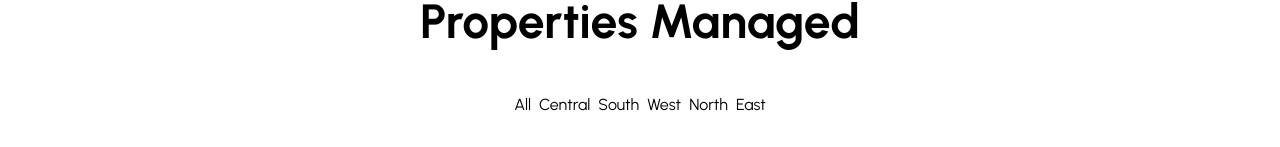
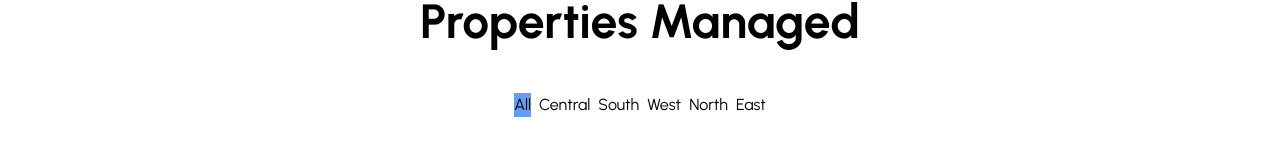
Before and after one commit to EchoKes/stature, a Nuxt app: page /properties in a window 1280 px wide. Shown: the part 99-246 px from the top of the page. Built offline with nearby package versions, Linux system fonts and the light colour scheme.

Commit message:
changed button content

```diff
--- a/components/home/AboutUs.vue
+++ b/components/home/AboutUs.vue
@@ -47,7 +47,7 @@
 
         <!-- CTA Button -->
         <button class="mt-6 bg-black hover:bg-gray-800 transition text-white px-6 py-2 rounded-lg">
-          <NuxtLink to="/organization-structure">Org Struct →</NuxtLink>
+          <NuxtLink to="/organization-structure">Our Team →</NuxtLink>
         </button>
       </div>
     </div>
--- a/pages/properties.vue
+++ b/pages/properties.vue
@@ -11,8 +11,8 @@
         v-for="region in regions"
         :key="region"
         @click="selectedRegion = region"
-        class="btn btn-sm"
-        :class="{ 'btn-primary': selectedRegion === region }"
+        class="btn btn-sm border-none"
+        :class="{ 'bg-[#659DF6] border-none transition-colors duration-400': selectedRegion === region }"
       >
         {{ region }}
       </button>
```
